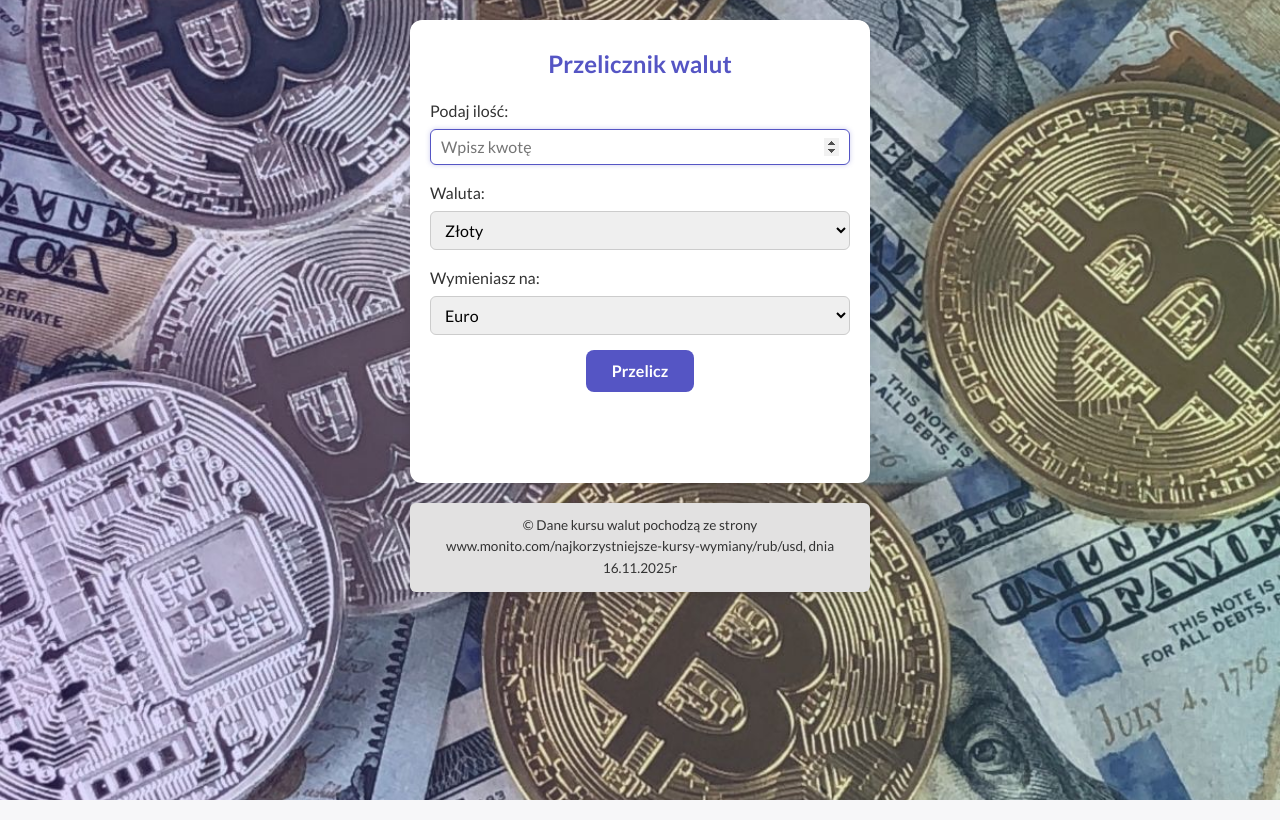
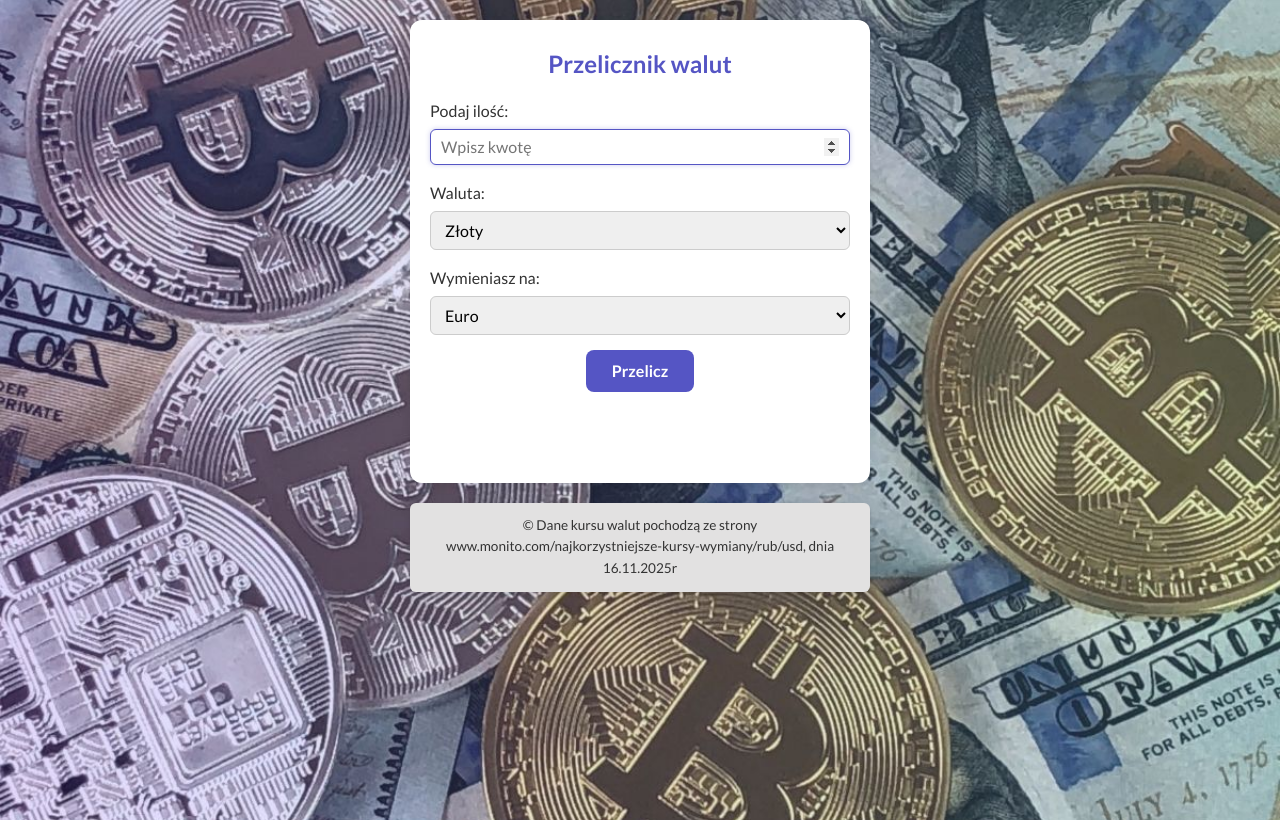
Before and after one commit to Sajrim/Currency-conventer, a plain HTML site: page index.html in a window 1280 px wide. Drawn offline with nearby package versions, Linux system fonts and the light colour scheme.

Commit message:
fixing background photo placement

```diff
--- a/css/style.css
+++ b/css/style.css
@@ -9,16 +9,23 @@ html {
     padding: 0;
 }
 
-.body {
+html, body {
+    height: 100%;
+}
+
+body {
     font-family: "Lato", sans-serif;
     background-image: url("../images/background.jpg");
     background-size: cover;
     background-position: center;
     background-repeat: no-repeat;
     line-height: 1.6;
+    background-color: #f7f7f9;
+    color: #222;
+}
+
+.body__container {
     max-width: 500px;
     margin: 20px auto;
     padding: 0 20px;
-    background-color: #f7f7f9;
-    color: #222;
 }
--- a/index.html
+++ b/index.html
@@ -20,7 +20,7 @@
 </head>
 
 <body class="body">
-
+    <div class="body__container">
         <form class="form js-form">
             <fieldset class="form__fieldset">
                 <legend class="form__legend">Przelicznik walut</legend>
@@ -72,7 +72,7 @@
             <p>&copy; Dane kursu walut pochodzą ze strony www.monito.com/najkorzystniejsze-kursy-wymiany/rub/usd, dnia
                 16.11.2025r</p>
         </footer>
-
+    </div>
 </body>
 
 </html>
```
Lines whose indentation alone changed are shown as unchanged.
